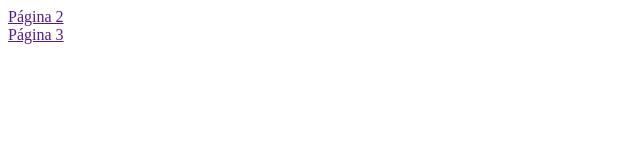
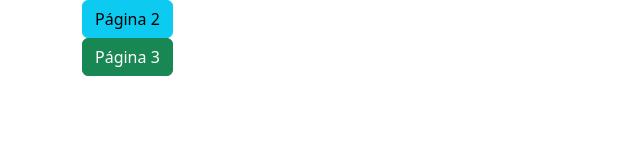
Before and after one commit to asalaz20/git_actividad_2, a plain HTML site: page index.html in a window 1280 px wide. Shown: the whole page, without its empty margins (0-640 px from the left). Drawn offline with nearby package versions, Linux system fonts and the light colour scheme.

```diff
--- a/index.html
+++ b/index.html
@@ -4,14 +4,18 @@
     <meta charset="UTF-8">
     <meta http-equiv="X-UA-Compatible" content="IE=edge">
     <meta name="viewport" content="width=device-width, initial-scale=1.0">
-    <title>Index-Activity 2</title>
+    <!-- CSS only -->
+    <link href="https://cdn.jsdelivr.net/npm/bootstrap@5.2.2/dist/css/bootstrap.min.css" rel="stylesheet" integrity="sha384-Zenh87qX5JnK2Jl0vWa8Ck2rdkQ2Bzep5IDxbcnCeuOxjzrPF/et3URy9Bv1WTRi" crossorigin="anonymous">
+    <title>Git Actividad 2 - Adiel S</title>
 </head>
 <body>
     <div class="container">
         <div class="ror">
-            <div class="col-4"><a class="segunda.html" href="">Página 2</a></div>
-            <div class="col-4"><a class="tercera.html" href="">Página 3</a></div>
+            <div class="col-4"><a class="btn btn-info" href="segunda.html">Página 2</a></div>
+            <div class="col-4"><a class="btn btn-success" href="">Página 3</a></div>
         </div>
     </div>
+    <!-- JavaScript Bundle with Popper -->
+    <script src="https://cdn.jsdelivr.net/npm/bootstrap@5.2.2/dist/js/bootstrap.bundle.min.js" integrity="sha384-OERcA2EqjJCMA+/3y+gxIOqMEjwtxJY7qPCqsdltbNJuaOe923+mo//f6V8Qbsw3" crossorigin="anonymous"></script>
 </body>
 </html>
```
